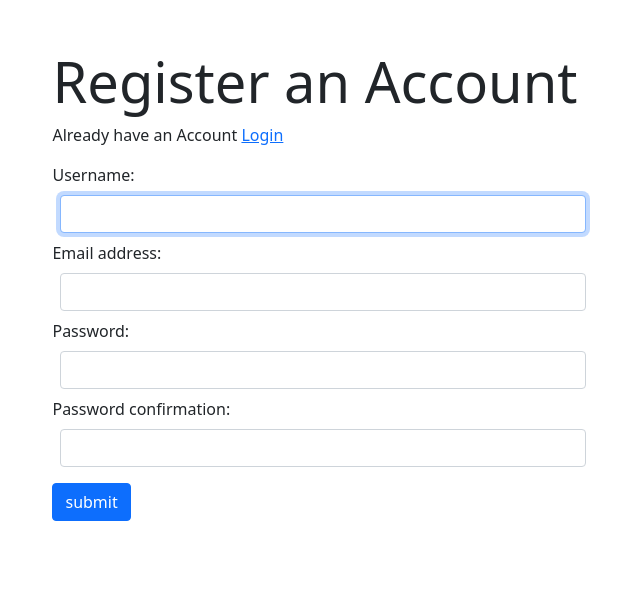
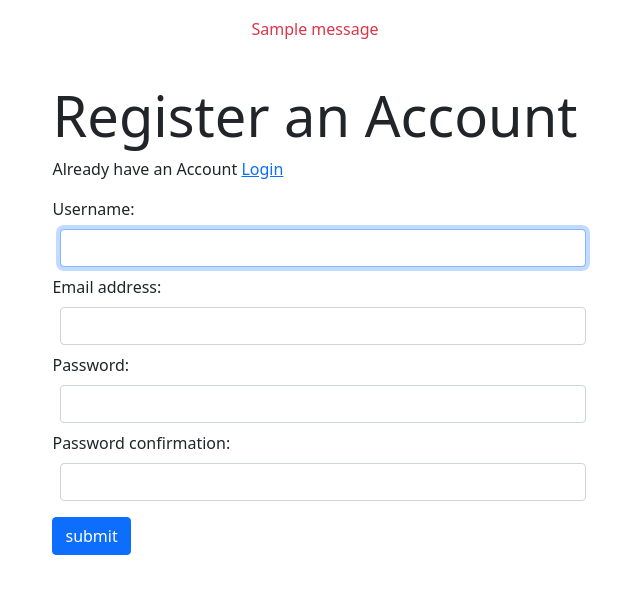
Before and after one commit to Krrish1061/Django-Projects, a Django app: page /register/ in a window 1280 px wide. Shown: the top 594 px of the page, without its empty margins (325-965 px from the left). Run offline with Django 3.2, Linux system fonts and the light colour scheme; one stand-in notice (Sample message) is shown.

Commit message:
added error and messages in todo list

```diff
--- a/To-do-List/task/views.py
+++ b/To-do-List/task/views.py
@@ -2,6 +2,7 @@ from django.conf.urls import url
 from django.shortcuts import redirect, render, get_object_or_404
 from django.contrib.auth import login, logout, authenticate
 from django.contrib.auth.decorators import login_required
+from django.contrib import messages
 from .models import Task
 from .forms import CreateTaskForm, CreateUserForm
 
@@ -41,7 +42,10 @@ def todo_create(request):
                 task = form.save(commit=False)
                 task.user = user
                 task.save()
+                messages.success(request, "Task successfully created")
                 return redirect('todo_list')
+            else:
+                messages.error(request, "Please fill the form carefully")
         context = {'form': form}
         return render(request, 'task/to_do_create.html', context)
 
@@ -57,16 +61,20 @@ def todo_update(request, pk):
         form = CreateTaskForm(request.POST, instance=task)
         if form.is_valid():
             form.save()
+            messages.success(request, "Task successfully updated")
             return redirect('todo_detail', pk=pk)
+        else:
+            messages.error(request, "Please fill the form carefully")
 
     context = {'form': form}
     return render(request, 'task/to_do_create.html', context)
 
 
 @login_required(login_url='login_user')
-def todo_delete(requset, pk):
+def todo_delete(request, pk):
     task = get_object_or_404(Task, pk=pk)
     task.delete()
+    messages.success(request, "Task successfully deleted")
     return redirect('todo_list')
 
 
@@ -83,7 +91,10 @@ def register_user(request):
             form = CreateUserForm(request.POST)
             if form.is_valid():
                 form.save()
+                messages.success(request, "Account successfully created")
                 return redirect('login_user')
+            else:
+                messages.error(request, "Please fill the form carefully")
 
         context = {'form': form}
         return render(request, 'user_register.html', context)
@@ -101,6 +112,8 @@ def login_user(request):
         if user:
             login(request, user)
             return redirect('todo_list',)
+        else:
+            messages.error(request, "username or password is incorrect")
     context = {}
     return render(request, 'user_login.html', context)
 
@@ -108,4 +121,5 @@ def login_user(request):
 @login_required(login_url='login_user')
 def logout_user(request):
     logout(request)
+    messages.success(request, "Logged out successfully")
     return redirect('todo_list')
--- a/To-do-List/templates/index.html
+++ b/To-do-List/templates/index.html
@@ -16,12 +16,12 @@
     />
   </head>
   <body>
-    <!-- <a href="{% url 'todo_list' %}">Home Page</a>
-    <a href="{% url 'todo_create' %}">Create Task</a>
-    <a href="{% url 'register_user' %}">Create User</a>
-    <a href="{% url 'login_user' %}">login</a>
-    <a href="{% url 'logout_user' %}">logout</a> -->
+    {% if messages %} {% for message in messages %}
+    <div class="alert alert--{{message.tags}} mb-0">
+      <p class="text-danger text-center">{{message}}</p>
+    </div>
+    {% endfor %} {% endif %}
 
-    <div class="m-5">{% block content %} {% endblock content %}</div>
+    <div class="mt-2 m-2">{% block content %} {% endblock content %}</div>
   </body>
 </html>
--- a/To-do-List/templates/user_register.html
+++ b/To-do-List/templates/user_register.html
@@ -9,7 +9,9 @@
     <form action="" method="POST">
       {% csrf_token %} {% for field in form %}
       <label>{{field.label}}:</label>
-      {{field}} {% endfor %}
+      {{field}} {% for error in field.errors %}
+      <p class="text-danger">{{error}}</p>
+      {% endfor %} {% endfor %}
       <input class="mt-2 btn btn-primary" type="submit" value="submit" />
     </form>
   </div>
--- a/To-do-List/to_do_list/settings.py
+++ b/To-do-List/to_do_list/settings.py
@@ -121,6 +121,9 @@ USE_TZ = True
 STATIC_URL = '/static/'
 STATICFILES_DIRS = [BASE_DIR / 'static']
 
+MEDIA_URL = '/images/'
+MEDIA_ROOT = BASE_DIR / 'static/images'
+
 # Default primary key field type
 # https://docs.djangoproject.com/en/3.2/ref/settings/#default-auto-field
 
```
Also changed, not shown: To-do-List/db.sqlite3, 2 other files.
